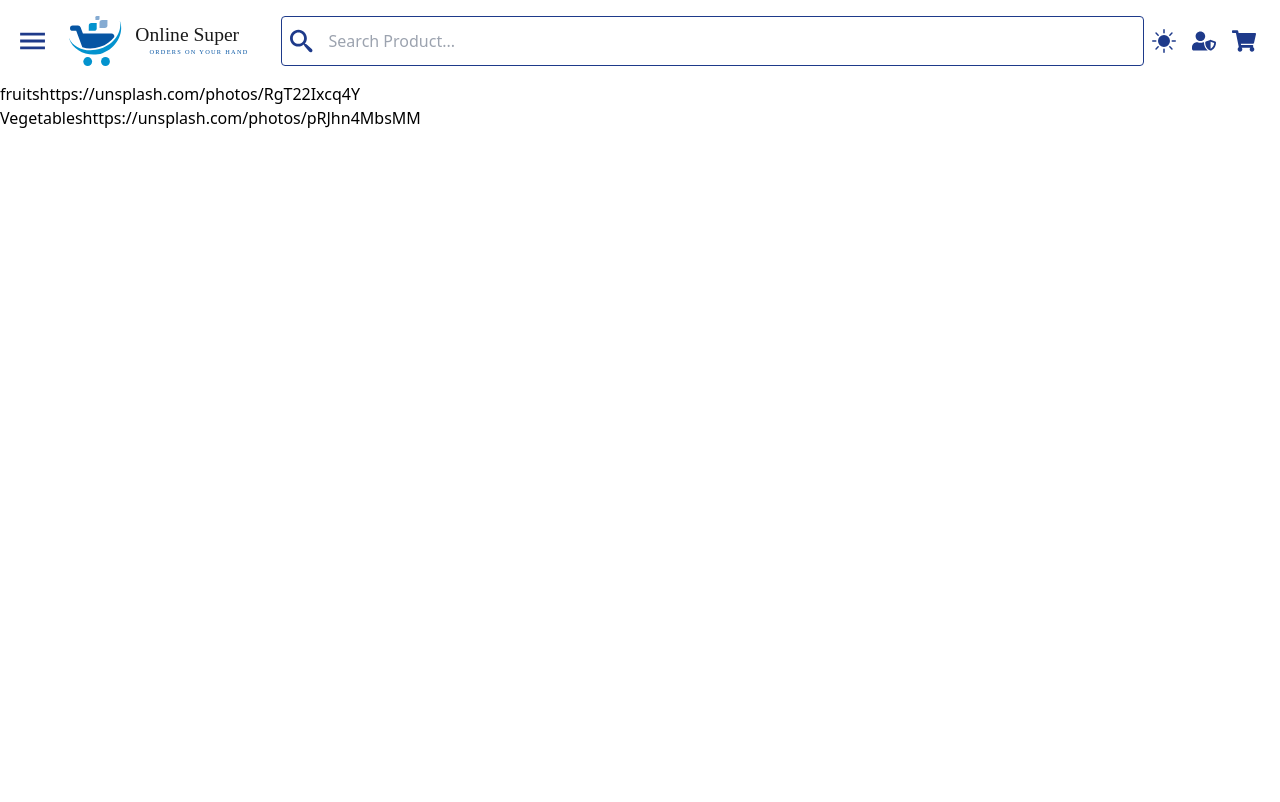
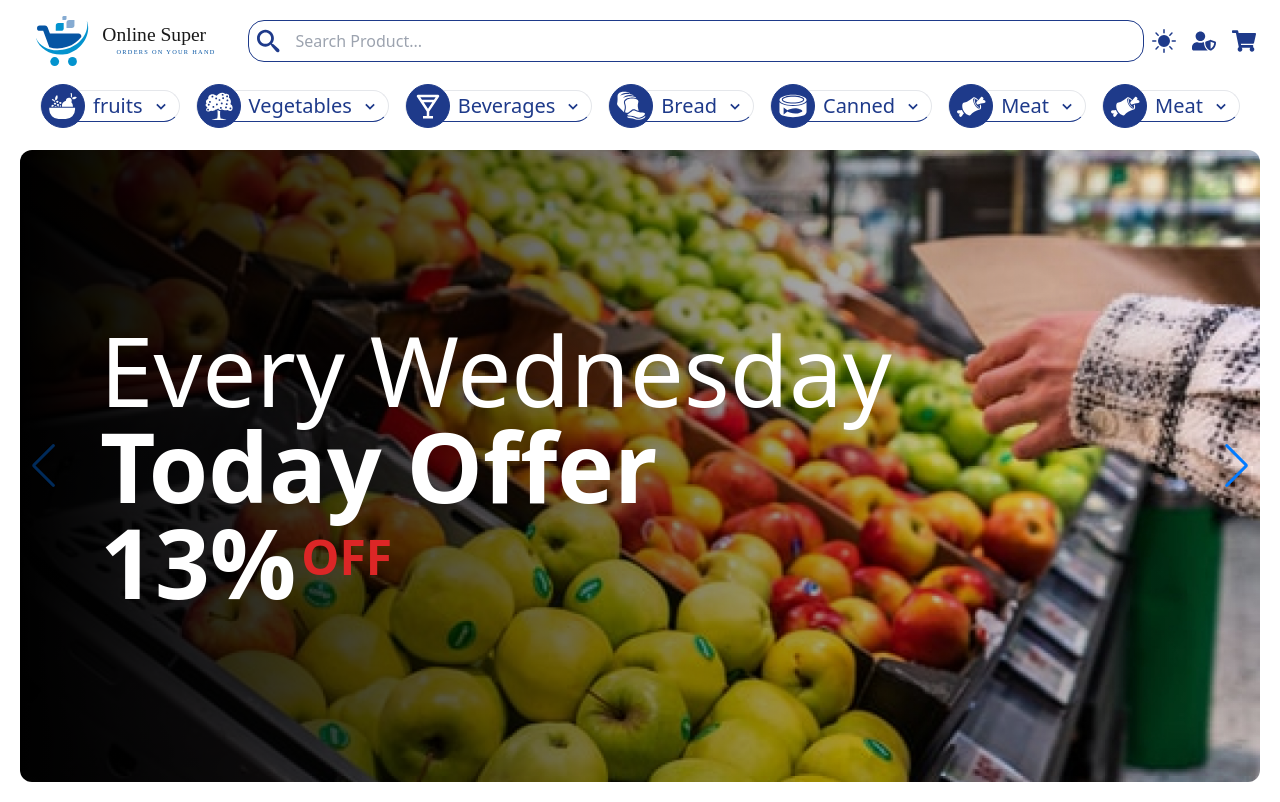
Before and after one commit to abdu-rr-asheed/onlineSuper, a React (Vite) app: page / in a window 1280 px wide. Built offline with nearby package versions, Linux system fonts and the light colour scheme.

Commit message:
Slider done

```diff
--- a/package.json
+++ b/package.json
@@ -10,7 +10,8 @@
   "dependencies": {
     "react": "^17.0.2",
     "react-dom": "^17.0.2",
-    "react-icons": "^4.3.1"
+    "react-icons": "^4.3.1",
+    "swiper": "^8.0.6"
   },
   "devDependencies": {
     "@vitejs/plugin-react": "^1.0.7",
--- a/src/components/Category.jsx
+++ b/src/components/Category.jsx
@@ -1,17 +1,27 @@
 import React from "react";
 
+import { BiChevronDown } from "react-icons/bi";
 import { categories } from "../utilities/Category";
 
 const Category = () => {
   return (
-    <>
+    <div className="flex justify-center items-center lg:flex-nowrap flex-wrap overflow-y-hidden">
       {categories.map((item) => (
-        <div key={item.id}>
-          {item.name}
-          {item.image}
+        <div key={item.id} className="relative m-2">
+          <div className="rounded-2xl md:w-full w-44 h-8 bg-cover flex justify-start items-center text-blue-900 md:text-xl text-base  py-1 pr-2 before:absolute before:top-0 before:left-0 before:w-full before:h-full border-b-blue-900 border before:z-[1] overflow-visible z-[2]">
+            <span className="text-3xl  w-11 h-11 grid place-items-center rounded-full border border-blue-900 bg-blue-900 text-white">
+              {item.icon}
+            </span>
+            <span className="ml-2 text-center md:w-fit w-8/12">
+              {item.name}
+            </span>
+            <span className="ml-2 md:block hidden">
+              <BiChevronDown />
+            </span>
+          </div>
         </div>
       ))}
-    </>
+    </div>
   );
 };
 
--- a/src/components/Header.jsx
+++ b/src/components/Header.jsx
@@ -10,12 +10,12 @@ const Header = () => {
     <div className="m-4">
       <div className="flex md:justify-start justify-around items-center lg:flex-nowrap flex-nowrap my-4">
         {/* Menu Icon */}
-        <MdOutlineMenu fontSize={42} className="text-blue-900" />
+        <MdOutlineMenu fontSize={42} className="text-blue-900 md:hidden" />
         {/* LOGO */}
         <img src={logo} alt="logo" className="md:w-48 w-36 ml-5" />
         {/* Search bar */}
         <div className="ml-5 md:w-full flex md:flex-nowrap">
-          <div className="md:flex justify-start items-center border border-blue-900 rounded md:w-full hidden">
+          <div className="md:flex justify-center items-center border border-blue-900 rounded-2xl md:w-full hidden">
             <Search />
           </div>
           <div className="flex justify-start items-center">
@@ -25,7 +25,7 @@ const Header = () => {
           </div>
         </div>
       </div>
-      <div className="md:hidden justify-center items-center border border-blue-900 rounded md:w-full flex">
+      <div className="md:hidden justify-center items-center border border-blue-900 rounded-2xl md:w-full flex">
         <Search />
       </div>
     </div>
--- /dev/null
+++ b/src/components/HeroSlider.jsx
@@ -0,0 +1,52 @@
+import React from "react";
+// Import Swiper React components
+import { Swiper, SwiperSlide } from "swiper/react";
+
+import banner from "../assets/banner.jpg";
+
+// Import Swiper styles
+import "swiper/css";
+import "swiper/css/navigation";
+
+// import required modules
+import { Navigation } from "swiper";
+
+const HeroSlider = () => {
+  return (
+    <div className="m-5 rounded-xl overflow-hidden">
+      <Swiper navigation={true} modules={[Navigation]}>
+        <SwiperSlide>
+          <Banner
+            image={banner}
+            first_title="Every Wednesday"
+            second_title="Today Offer"
+            percentage="13"
+          />
+        </SwiperSlide>
+        <SwiperSlide>
+          <Banner
+            image={banner}
+            first_title="Every Wednesday2"
+            second_title="Today Offer2"
+            percentage="23"
+          />
+        </SwiperSlide>
+      </Swiper>
+    </div>
+  );
+};
+
+const Banner = ({ image, first_title, second_title, percentage }) => (
+  <div className="relative w-full">
+    <img src={image} alt="banner" className="object-cover w-full" />
+    <div className="absolute w-full h-full flex flex-col justify-center md:pl-20 pl-10 bg-gradient-to-r from-black to-[#00000000] top-0 left-0 text-white md:text-8xl text-3xl font-bold">
+      <h1 className="font-normal">{first_title}</h1>
+      <h1>{second_title}</h1>
+      <h2>
+        {percentage}% <sup className="md:text-5xl -ml-5 text-red-600">OFF</sup>
+      </h2>
+    </div>
+  </div>
+);
+
+export default HeroSlider;
--- a/src/components/Search.jsx
+++ b/src/components/Search.jsx
@@ -7,7 +7,7 @@ const Search = () => {
       <ImSearch className="text-2xl text-blue-900 m-2" />
       <input
         type="search"
-        className="py-3 mx-2 focus-visible:outline-none w-full"
+        className="py-3 mx-2 focus-visible:outline-none w-full h-7"
         placeholder="Search Product..."
       />
     </>
--- a/src/containers/Home.jsx
+++ b/src/containers/Home.jsx
@@ -1,12 +1,14 @@
 import React from "react";
 import Category from "../components/Category";
 import Header from "../components/Header";
+import HeroSlider from "../components/HeroSlider";
 
 const Home = () => {
   return (
     <>
       <Header />
       <Category />
+      <HeroSlider />
     </>
   );
 };
--- a/src/utilities/Category.jsx
+++ b/src/utilities/Category.jsx
@@ -1,16 +1,74 @@
-import { GiFruitBowl, GiFruitTree } from "react-icons/gi";
+import {
+  GiFruitBowl,
+  GiFruitTree,
+  GiSlicedBread,
+  GiCannedFish,
+  GiMeat,
+} from "react-icons/gi";
+import { BiDrink } from "react-icons/bi";
 
 export const categories = [
   {
     id: 1,
     name: "fruits",
     icon: <GiFruitBowl />,
-    image: "https://unsplash.com/photos/RgT22Ixcq4Y",
+    image:
+      "https://images.unsplash.com/photo-1620706857370-e1b9770e8bb1?ixlib=rb-1.2.1&ixid=MnwxMjA3fDB8MHxwaG90by1wYWdlfHx8fGVufDB8fHx8&auto=format&fit=crop&w=464&q=80",
   },
   {
     id: 2,
     name: "Vegetables",
     icon: <GiFruitTree />,
-    image: "https://unsplash.com/photos/pRJhn4MbsMM",
+    image:
+      "https://images.unsplash.com/photo-1488459716781-31db52582fe9?ixlib=rb-1.2.1&ixid=MnwxMjA3fDB8MHxwaG90by1wYWdlfHx8fGVufDB8fHx8&auto=format&fit=crop&w=870&q=80",
   },
+  {
+    id: 3,
+    name: "Beverages",
+    icon: <BiDrink />,
+    image:
+      "https://images.unsplash.com/photo-1488459716781-31db52582fe9?ixlib=rb-1.2.1&ixid=MnwxMjA3fDB8MHxwaG90by1wYWdlfHx8fGVufDB8fHx8&auto=format&fit=crop&w=870&q=80",
+  },
+  {
+    id: 4,
+    name: "Bread",
+    icon: <GiSlicedBread />,
+    image:
+      "https://images.unsplash.com/photo-1488459716781-31db52582fe9?ixlib=rb-1.2.1&ixid=MnwxMjA3fDB8MHxwaG90by1wYWdlfHx8fGVufDB8fHx8&auto=format&fit=crop&w=870&q=80",
+  },
+  {
+    id: 5,
+    name: "Canned",
+    icon: <GiCannedFish />,
+    image:
+      "https://images.unsplash.com/photo-1488459716781-31db52582fe9?ixlib=rb-1.2.1&ixid=MnwxMjA3fDB8MHxwaG90by1wYWdlfHx8fGVufDB8fHx8&auto=format&fit=crop&w=870&q=80",
+  },
+  {
+    id: 6,
+    name: "Meat",
+    icon: <GiMeat />,
+    image:
+      "https://images.unsplash.com/photo-1488459716781-31db52582fe9?ixlib=rb-1.2.1&ixid=MnwxMjA3fDB8MHxwaG90by1wYWdlfHx8fGVufDB8fHx8&auto=format&fit=crop&w=870&q=80",
+  },
+  {
+    id: 7,
+    name: "Meat",
+    icon: <GiMeat />,
+    image:
+      "https://images.unsplash.com/photo-1488459716781-31db52582fe9?ixlib=rb-1.2.1&ixid=MnwxMjA3fDB8MHxwaG90by1wYWdlfHx8fGVufDB8fHx8&auto=format&fit=crop&w=870&q=80",
+  },
+  // {
+  //   id: 8,
+  //   name: "Meat",
+  //   icon: <GiMeat />,
+  //   image:
+  //     "https://images.unsplash.com/photo-1488459716781-31db52582fe9?ixlib=rb-1.2.1&ixid=MnwxMjA3fDB8MHxwaG90by1wYWdlfHx8fGVufDB8fHx8&auto=format&fit=crop&w=870&q=80",
+  // },
+  // {
+  //   id: 9,
+  //   name: "Meat",
+  //   icon: <GiMeat />,
+  //   image:
+  //     "https://images.unsplash.com/photo-1488459716781-31db52582fe9?ixlib=rb-1.2.1&ixid=MnwxMjA3fDB8MHxwaG90by1wYWdlfHx8fGVufDB8fHx8&auto=format&fit=crop&w=870&q=80",
+  // },
 ];
--- a/tailwind.config.js
+++ b/tailwind.config.js
@@ -1,7 +1,13 @@
 module.exports = {
   content: ["./index.html", "./src/**/*.{js,ts,jsx,tsx}"],
   theme: {
-    extend: {},
+    extend: {
+      colors: {
+        blue: {
+          800: "#1e40afbd",
+        },
+      },
+    },
   },
   plugins: [],
 };
```
Also changed, not shown: src/assets/banner.jpg (added), 1 other file (tests, documents, lock files or other folders).
